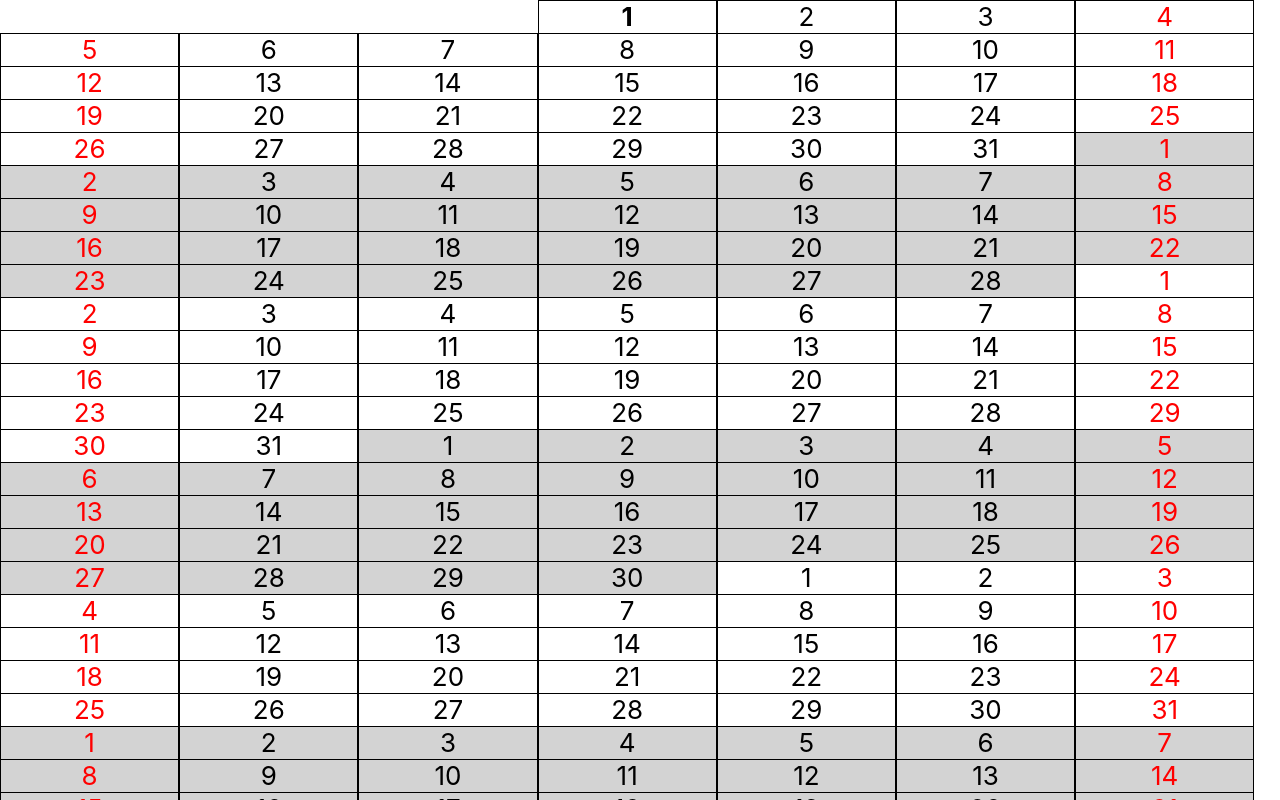
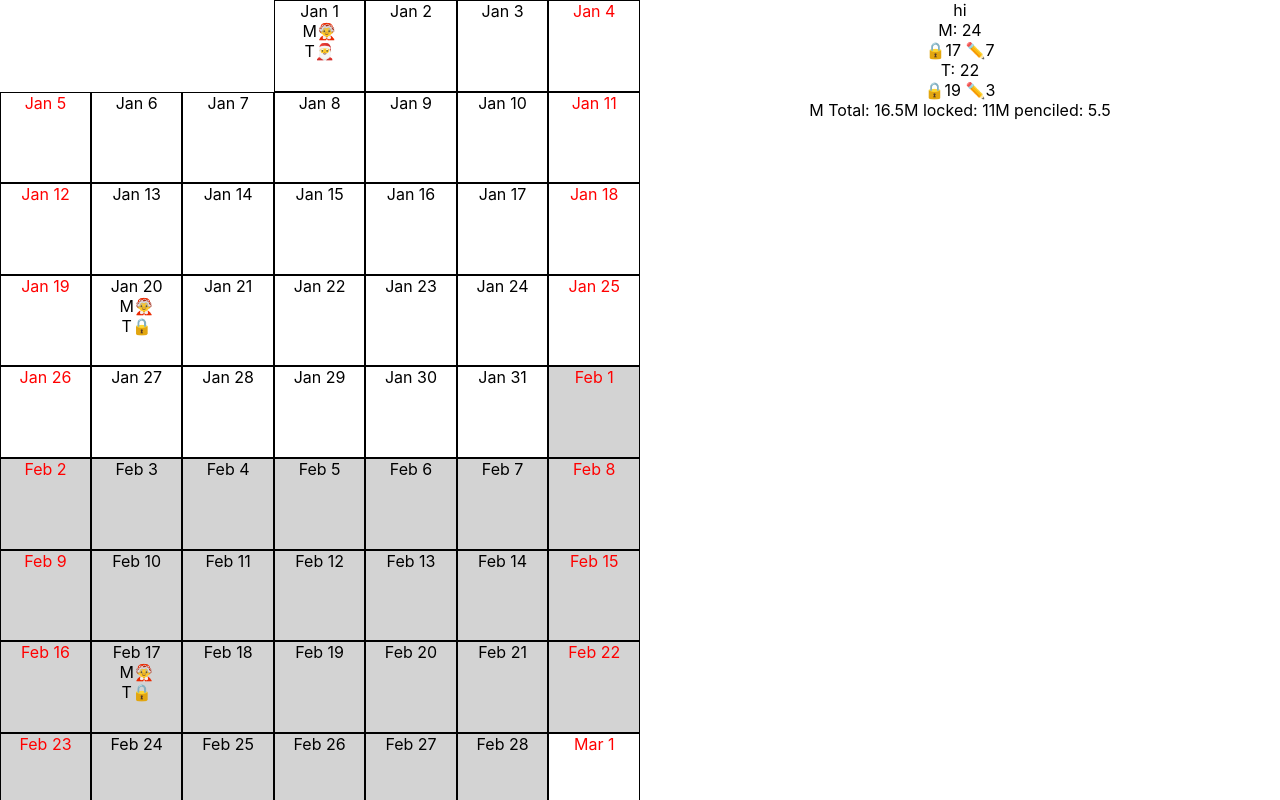
Before and after one commit to athomasbianchi/vaca-cal, a React (Vite) app: page / in a window 1280 px wide. Shown: the top 800 px of the page. Built offline with nearby package versions, Linux system fonts and the light colour scheme.

Commit message:
calculate days used

```diff
--- a/src/App.tsx
+++ b/src/App.tsx
@@ -6,7 +6,6 @@ import { Calendar } from "./features/calendar/Calendar"
 
 export const App = () => (
   <div className="App">
-    <header className="App-header">
       {/* <img src={logo} className="App-logo" alt="logo" /> */}
       <Calendar />
       {/* <Counter />
@@ -61,6 +60,5 @@ export const App = () => (
           Reselect
         </a>
       </span> */}
-    </header>
   </div>
 )
--- a/src/features/calendar/Calendar.tsx
+++ b/src/features/calendar/Calendar.tsx
@@ -5,43 +5,209 @@ dayjs.extend(dayOfYear)
 
 // import { useState } from "react"
 
-const holidays = {
-  '01-01': true,
-  '07-04': true,
-}
+const mHolidaysSet = new Set([
+  '01-01',
+  '01-20',
+  '02-17',
+  '05-26',
+  '06-19',
+  '07-04',
+  '09-01',
+  '10-13',
+  '11-11',
+  '11-27',
+  '11-28',
+  '12-25'
+]);
+
+const tHolidaysSet = new Set([
+  '01-01',
+  '05-26',
+  '07-04',
+  '09-01',
+  '11-27',
+  '11-28',
+  '12-25',
+  '12-26',
+  '12-29',
+  '12-30',
+  '12-31'
+])
+
+const mLocked = new Set([
+  '03-27',
+  '03-28',
+  '06-20',
+  '06-30',
+  '07-01',
+  '07-02',
+  '07-03',
+  '07-17',
+  '07-18',
+  '07-31',
+  '08-01',
+  '08-13',
+  '08-14',
+  '08-15',
+  '08-21',
+  '08-22',
+  '12-24',
+])
+
+const mPenciled = new Set([
+  '09-19',
+  '10-10',
+  '11-10',
+  '12-26',
+  '12-29',
+  '12-30',
+  '12-31'
+])
+
+
+const tLocked = new Set([
+  '01-20',
+  '02-17',
+  '03-26',
+  '06-19',
+  '06-20',
+  '06-30',
+  '07-01',
+  '07-02',
+  '07-03',
+  '07-17',
+  '07-18',
+  '08-13',
+  '08-14',
+  '08-15',
+  '08-21',
+  '08-22',
+  '09-19',
+  '10-13',
+  '12-24'
+])
+
+const tPenciled = new Set([
+  '10-10',
+  '11-10',
+  '11-11',
+])
+
+const mVaca = new Set([...mLocked, ...mPenciled])
+
+const tVaca = new Set([...tLocked, ...tPenciled])
 
 const year = Array.from({ length: 365 }, (_, i) => i + 1).map(x => dayjs().dayOfYear(x))
+const today = dayjs()
 
 export const Calendar = (): JSX.Element => {
+  return (
+    <>
+      <div
+        style={{
+          display: 'flex',
+          width: '100%',
+          height: '100vh',
+          overflow: 'auto',
+        }}
+      >
 
-  return (
         <div
           style={{
             display: "grid",
-        gridTemplateColumns: "14% 14% 14% 14% 14% 14% 14%",
-        width: '100%'
+            gridTemplateColumns: "repeat(7)",
+            width: '50%',
+            overflowY: 'scroll'
           }}
         >
           {year.map(date => {
             const day = date.day()
             const month = date.month()
-        const holiday: boolean = holidays[date.format('MM-DD')]
-        console.log(day)
+            const mmdd_date = date.format('MM-DD')
+            const mHoliday: boolean = mHolidaysSet.has(mmdd_date)
+            const tHoliday: boolean = tHolidaysSet.has(mmdd_date)
+            const mLock: boolean = mLocked.has(mmdd_date)
+            const mPencil: boolean = mPenciled.has(mmdd_date)
+            const tLock: boolean = tLocked.has(mmdd_date)
+
             return (
               <div
+                key={mmdd_date}
                 style={{
-              gridColumn: day+1,
+                  minHeight: "7vw",
+                  gridColumn: day + 1,
                   backgroundColor: month % 2 ? '#d3d3d3' : 'white',
                   color: day === 0 || day === 6 ? "red" : '',
-              fontWeight: holiday ? 'bolder' : 'initial',
-              border: "black 1px solid",
-              height: '100%'
+                  border: today.isSame(date, 'day') ? "black 5px solid" : 'black 1px solid',
                 }}
               >
-            {date.format("D")}
+                <div>{date.format("MMM D")}</div>
+                <div>
+                  {mHoliday && "M🤶"}
+                  {mLock && "M🔒"}
+                  {mPencil && "M✏️"}
+                </div>
+                <div>
+                  {tHoliday && "T🎅"}
+                  {tLock && "T🔒"}
+                </div>
               </div>)
           })}
         </div>
+        <div
+          style={{
+            width: '50%',
+            minWidth: '50%',
+            height: '100vh',
+          }}
+        >
+          hi
+          <div>M: {mVaca.size}</div>
+          <div>🔒{mLocked.size} ✏️{mPenciled.size}</div>
+          <div>T: {tVaca.size}</div>
+          <div>🔒{tLocked.size} ✏️{tPenciled.size}</div>
+          M Total: {calculateMPTO(mPenciled, mLocked).totalCount}
+          M locked: {calculateMPTO(mPenciled, mLocked).lockedCount}
+          M penciled: {calculateMPTO(mPenciled, mLocked).penciledCount}
+        </div>
+
+      </div>
+
+    </>
   )
 
 }
+
+const calculateMPTO = (penciled: Set<string>, locked: Set<string>) => {
+
+  let penciledCount = 0;
+  let lockedCount = 0;
+
+  for (const date of penciled) {
+    const datejs = dayjs(`${date}-25`, 'MM-DD-YY')
+    const dayNum = datejs.day()
+    if (dayNum === 4 || dayNum === 5) {
+      penciledCount += .5
+    }
+    else {
+      penciledCount += 1
+    }
+  }
+
+  for (const date of locked) {
+    const datejs = dayjs(`${date}-25`, 'MM-DD-YY')
+    const dayNum = datejs.day()
+    if (dayNum === 4 || dayNum === 5) {
+      lockedCount += .5
+    }
+    else {
+      lockedCount += 1
+    }
+  }
+
+  return {
+    totalCount: penciledCount + lockedCount,
+    penciledCount,
+    lockedCount
+  }
+}
```
Lines whose indentation alone changed are shown as unchanged.
